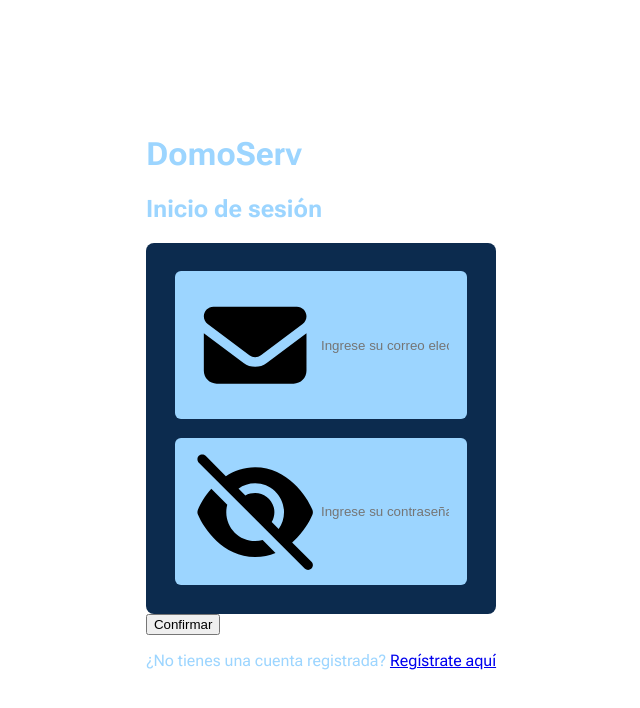
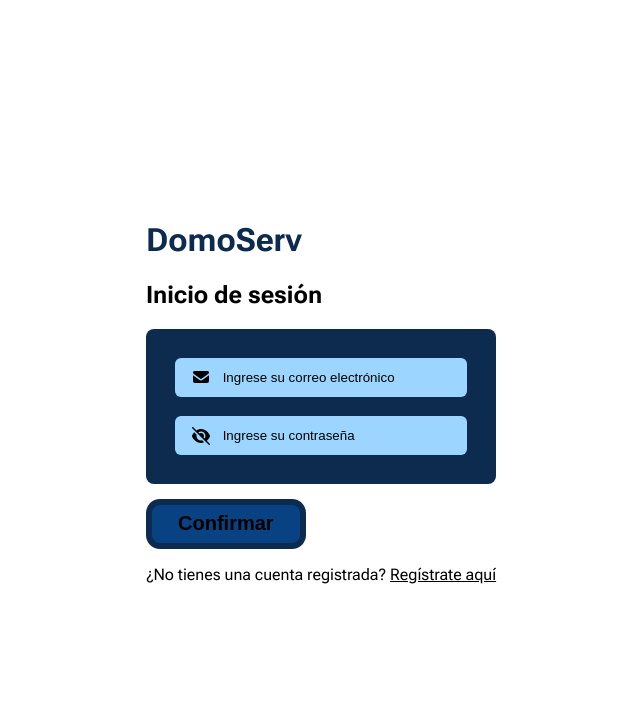
Before and after one commit to Bryan05U/Proyecto-TPA_2026, a React (Vite) app: page / in a window 1280 px wide. Shown: the top 708 px of the page, without its empty margins (319-959 px from the left). Built offline with nearby package versions, Linux system fonts and the light colour scheme.

Commit message:
Modificando diferentes estilos

```diff
--- a/src/styles/Layout.css
+++ b/src/styles/Layout.css
@@ -77,3 +77,115 @@
 .logo {
   width: 500px;
 }
+
+.escenas-acciones{
+
+  width:100%;
+
+  display:flex;
+
+  justify-content:flex-start;
+
+  padding-left:25px;
+
+  margin:20px 0 10px;
+
+  box-sizing:border-box;
+
+}
+
+.btn-nueva-escena{
+
+  width:72px;
+
+  height:72px;
+
+  border:none;
+
+  border-radius:50%;
+
+  background:var(--color-botones);
+
+  display:flex;
+
+  justify-content:center;
+
+  align-items:center;
+
+  cursor:pointer;
+
+  transition:.2s;
+
+}
+
+.btn-nueva-escena:hover{
+
+  transform:scale(1.08);
+
+}
+
+.btn-nueva-escena svg{
+
+  width:38px;
+
+  height:38px;
+
+  fill:var(--color-iconos);
+
+}
+
+.btn-nueva-escena:hover{
+
+  transform:scale(1.08);
+
+}
+
+.btn-nueva-escena svg{
+
+  width:30px;
+
+  height:30px;
+
+  fill:var(--color-iconos);
+
+}
+
+.btn-accion{
+
+  width:55px;
+
+  height:55px;
+
+  border:none;
+
+  border-radius:12px;
+
+  background:var(--color-botones);
+
+  display:flex;
+
+  justify-content:center;
+
+  align-items:center;
+
+  cursor:pointer;
+
+  transition:.2s;
+
+}
+
+.btn-accion:hover{
+
+  transform:scale(1.08);
+
+}
+
+.btn-accion svg{
+
+  width:30px;
+
+  height:30px;
+
+  fill:var(--color-iconos);
+
+}
--- a/src/styles/Login.css
+++ b/src/styles/Login.css
@@ -1,26 +1,28 @@
-
-.domo-login-container {     /* Centrado y cuadrado azul del inicio */
+.domo-login-container {
   display: flex;
-  justify-content: center; /* Centra horizontalmente */
-  align-items: center;     /* Centra verticalmente */
+  justify-content: center;
+  align-items: center;
   min-height: 100vh;
-  background-color: var(--color-fondo-login); /* Fondo blanco */
+  background-color: var(--color-fondo-login);
 }
 
 .domo-blue-card {
-  background-color: var(--color-relleno); /* Color Azul */
+  background-color: var(--color-relleno);
   padding: 1.8rem;
-  border-radius: 8px;        /* Esquinas redondeadas */
+  border-radius: 8px;
   display: flex;
   flex-direction: column;
   gap: 1.2rem;
 }
 
+/* INPUTS */
 
-.domo-input-field {     /*Inputs*/
+.domo-input-field {
   display: flex;
   align-items: center;
-  background-color: var(--color-fondo-claro); /*Color celeste*/
+  gap: 10px;
+
+  background-color: var(--color-fondo-claro);
   border-radius: 6px;
   padding: 0.6rem 1rem;
 }
@@ -28,9 +30,29 @@
 .domo-input-field input {
   background: none;
   border: none;
-  outline: none;    /* Evita que dibuje una línea rara al hacerle clic */
+  outline: none;
   width: 100%;
+
   color: var(--color-relleno);
+}
+
+/* ICONOS */
+
+.domo-icon {
+  width: 20px;
+  height: 20px;
+
+  min-width: 20px;
+  min-height: 20px;
+
+  flex-shrink: 0;
+}
+
+/* MENSAJES DE ERROR */
+
+.domo-alert-message {
+  color: red;
+  font-size: 14px;
 }
 
 .domo-alert-message.shake-effect {
@@ -39,6 +61,73 @@
 
 @keyframes shakeDomo {
   0%, 100% { transform: translateX(0); }
-  25%      { transform: translateX(-8px); }
-  75%      { transform: translateX(8px); }
+  25% { transform: translateX(-8px); }
+  75% { transform: translateX(8px); }
 }
+
+.domo-btn-confirmar {
+  width: 160px;
+  height: 50px;
+
+  margin-top: 15px;
+
+  border-radius: 14px;
+  border: 6px solid var(--color-borde);
+
+  background-color: var(--color-botones);
+
+  color: black;
+
+  font-size: 20px;
+  font-weight: bold;
+
+  cursor: pointer;
+
+  transition: 0.2s;
+}
+
+.domo-btn-confirmar:hover {
+  transform: scale(1.03);
+}
+
+.domo-btn-confirmar:active {
+  transform: scale(0.98);
+}
+
+/* TÍTULO PRINCIPAL */
+
+.domo-logo-title {
+  color: var(--color-relleno);
+}
+
+/* SUBTÍTULO */
+
+.domo-subtitle {
+  color: black;
+}
+
+/* TEXTO DEL REGISTRO */
+
+.domo-register-footer {
+  color: black;
+}
+
+.domo-register-footer a {
+  color: black;
+}
+
+/* INPUTS */
+
+.domo-input-field input {
+  color: black;
+}
+
+.domo-input-field input::placeholder {
+  color: black;
+}
+
+/* BOTÓN */
+
+.domo-btn-confirmar {
+  color: black;
+}
--- a/src/styles/global.css
+++ b/src/styles/global.css
@@ -1,4 +1,5 @@
 :root {
+/*Configuración de colores*/
     --color-fondo-login: #FFFFFF;
     --color-fondo-claro: #9CD5FF;
     --color-fondo-oscuro: #084283;
@@ -9,6 +10,14 @@
     --color-relleno: #0C2B4E;
     --color-borde-oscuro: black;
     --color-iconos: #9CD5FF;
+
+/*Configuración de Cards*/
+    --card-ancho:350px;
+    --card-largo:250px;
+    --card-largo-escenas:420px;
+
+/*Configuración de borde*/
+    --borde:10px solid var(--color-borde);
 }
 
 body {
```
